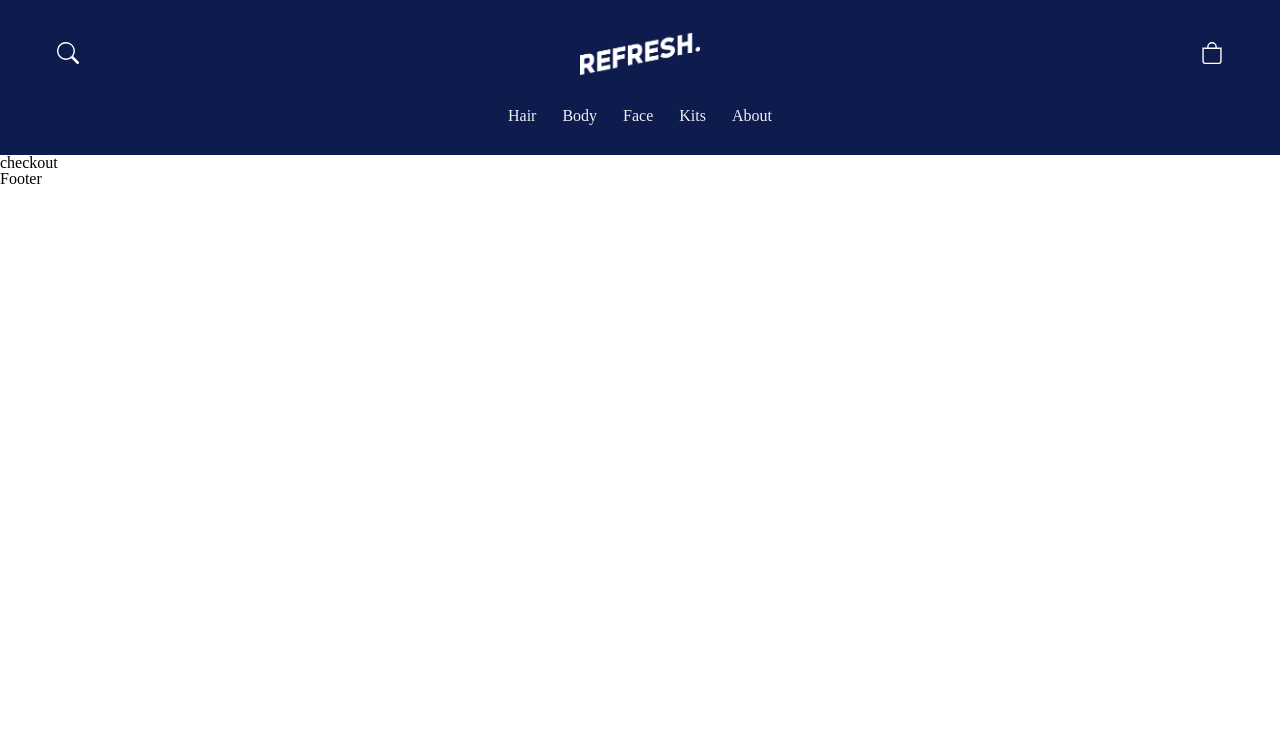
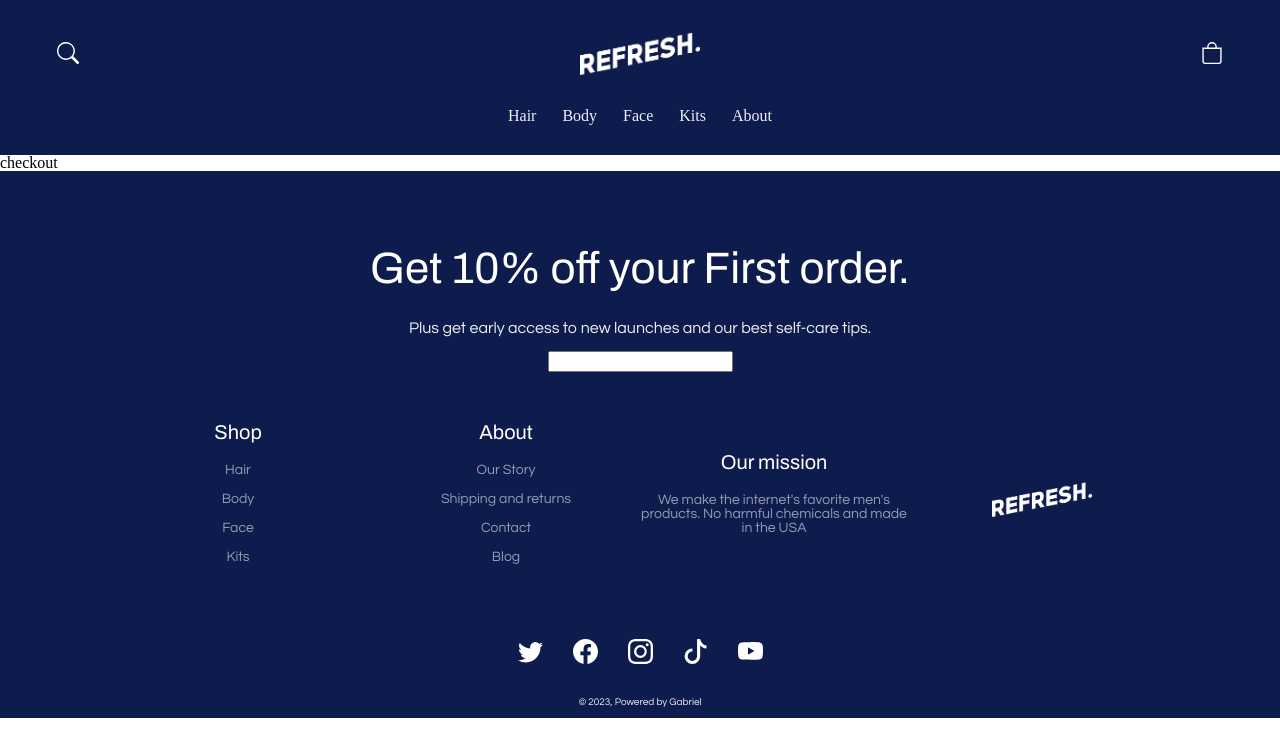
Before and after one commit to gabriel-victor933/projeto-ecommerce-front, a React (Vite) app: page /checkout in a window 1280 px wide. Shown: the top 756 px of the page. Built offline with nearby package versions, Linux system fonts and the light colour scheme.

Commit message:
feat: adding footer

```diff
--- a/src/App.jsx
+++ b/src/App.jsx
@@ -1,6 +1,7 @@
 import { BrowserRouter,Routes,Route } from "react-router-dom"
 import {Suspense, lazy} from "react"
 import Header from './components/Header'
+import Footer from './components/Footer'
 
 function App() {
 
@@ -9,7 +10,7 @@
     <Header />
     <Suspense fallback={<div>Loading...</div>}>
       <Routes>
-        <Route path="/" element={<div>initial</div>} />
+        <Route path="/" element={<div style={{height: "800px"}}>initial</div>} />
         <Route path="/hair" element={<div>hair</div>} />
         <Route path="/body" element={<div>body</div>} />
         <Route path="/face" element={<div>face</div>} />
@@ -19,7 +20,7 @@
         <Route path="/checkout" element={<div>checkout</div>} />
       </Routes>
       </Suspense>
-      <div>Footer</div>
+      <Footer />
     </BrowserRouter>
   )
 }
--- a/src/components/Footer.jsx
+++ b/src/components/Footer.jsx
@@ -1,7 +1,172 @@
 import React from 'react'
+import Section from "../style/Section"
+import { styled } from "styled-components"
+import img from "../assets/img/logo.avif"
+import {BsTwitter, BsFacebook, BsInstagram,BsTiktok,BsYoutube } from "react-icons/bs"
+import { IconContext } from 'react-icons'
+import { useNavigate } from 'react-router-dom'
 
 export default function Footer() {
+  const navigate = useNavigate()
   return (
-    <div>Footer</div>
+    <FooterSection>
+      <Top>
+        <h1>Get 10% off your First order.</h1>
+        <p>Plus get early access to new launches and our best self-care tips.</p>
+        <input />
+      </Top>
+      <Bottom>
+        <div>
+          <h2>Shop</h2>
+          <ul>
+            <li onClick={()=>navigate("/hair")}>Hair</li>
+            <li onClick={()=>navigate("/body")}>Body</li>
+            <li onClick={()=>navigate("/face")}>Face</li>
+            <li onClick={()=>navigate("/kits")}>Kits</li>
+          </ul>
+        </div>
+        <div>
+          <h2>About</h2>
+          <ul>
+            <li>Our Story</li>
+            <li>Shipping and returns</li>
+            <li>Contact</li>
+            <li>Blog</li>
+          </ul>
+        </div>
+        <div>
+          <h2>Our mission</h2>
+          <p>We make the internet's favorite men's products. No harmful chemicals and made in the USA</p>
+        </div>
+        <div>
+          <img src={img} alt="logo" />
+        </div>
+      </Bottom>
+      <div className="iconsdiv">
+      <IconContext.Provider value={{color: "#ffffff", size: "25px", className: "icons"}}>
+        <BsTwitter />
+        <BsFacebook />
+        <BsInstagram />
+        <BsTiktok />
+        <BsYoutube />
+      </IconContext.Provider>
+      </div>
+      <small>© 2023, Powered by <a href="https://github.com/gabriel-victor933">Gabriel</a></small>
+    </FooterSection>
   )
 }
+
+const FooterSection = styled(Section)`
+      background-color: var(--tertiary-color);
+      padding: 60px 52px;
+      padding-bottom: 10px;
+
+      .iconsdiv {
+        width: 100%;
+        text-align: center;
+
+        .icons {
+          margin: 0px 15px;
+        }
+      }
+
+      small {
+        display: inline-block;
+        margin-top: 30px;
+        width: 100%;
+        text-align: center;
+        font-family: var(--font-body);
+        font-size: 10px;
+        color: var(--primary-color);
+
+
+      }
+`
+const Bottom = styled.div`
+    width: 100%;
+    display: flex;
+    align-items: center;
+    justify-content: space-evenly;
+    padding: 10px 52px;
+    margin-bottom: 50px;
+
+
+
+    div{
+      width: 25%;
+      text-align: center;
+
+      h2 {
+          color: var(--secondary-color);
+          font-family: var(--font-header);
+          font-size: 20px;
+          margin-bottom: 21px;
+      }
+
+      li,p {
+          color: var(--primary-color);
+          font-family: var(--font-body);
+          font-size: 14px;
+          opacity: 0.6;
+          margin: 15px 0px;
+      }
+
+      li:hover{
+        text-decoration: underline;
+        opacity: 0.8;
+      }
+
+      img {
+        width: 100px;
+      }
+    }
+
+
+    @media (max-width: 750px){
+        flex-direction: column;
+        align-items: flex-start;
+
+        div {
+          text-align: left;
+          width: 100%;
+        }
+
+
+        div:last-child {
+          text-align: center;
+        }
+
+    }
+`
+
+const Top = styled.div`
+        display: flex;
+        flex-direction: column;
+        align-items: center;
+        margin-bottom: 40px;
+
+        h1 {
+        font-family: var(--font-header);
+        color: var(--secondary-color);
+        font-size: 44px;
+        margin: 15px 0px;
+      }
+
+      p {
+        font-family: var(--font-body);
+        font-size: 16px;
+        color: var(--primary-color);
+        margin: 15px 0px;
+      }
+
+      @media (max-width: 750px){
+
+        h1 {
+          font-size: 33px;
+        }
+
+        p{
+          font-size: 15px;
+        }
+      }
+`
--- a/src/components/Header.jsx
+++ b/src/components/Header.jsx
@@ -4,11 +4,13 @@
 import img from "../assets/img/logo.avif"
 import {BsSearch, BsBag, BsList} from "react-icons/bs"
 import { IconContext } from "react-icons"
-import { NavLink } from "react-router-dom"
+import { NavLink, useNavigate } from "react-router-dom"
 
 export default function Header() {
 
     const [isMobile,setIsMobile] = useState(window.innerWidth < 990)
+
+    const navigate = useNavigate()
 
     useEffect(() => {
         window.addEventListener("resize",windowChange)
@@ -29,17 +31,17 @@
   return (
     <HeaderSection>
         <IconContext.Provider value={{color:"white", size: "22px", className: "icons"}}>
-            {isMobile ? <MobileHeader /> : <DesktopHeader />}
+            {isMobile ? <MobileHeader navigate={navigate}/> : <DesktopHeader navigate={navigate}/>}
         </IconContext.Provider>
     </HeaderSection>
   )
 }
 
-function MobileHeader(){
+function MobileHeader({navigate}){
     return (
         <div className="mobile">
             <BsList />
-            <img src={img} alt="logo"/>
+            <img src={img} alt="logo"  onClick={() => navigate("/")}/>
             <div>
                 <BsSearch />
                 <BsBag />
@@ -48,12 +50,12 @@
     )
 }
 
-function DesktopHeader(){
+function DesktopHeader({navigate}){
     return (
         <div className="desktop">
             <div className="title">
                 <BsSearch />
-                <img src={img} alt="logo" />
+                <img src={img} alt="logo" onClick={() => navigate("/")}/>
                 <BsBag />
             </div>
             <div className="menu">
@@ -69,6 +71,8 @@
 
 const HeaderSection = styled(Section)`
     background-color: var(--tertiary-color);
+    position: fixed;
+    top: 0px;
 
     .desktop {
         padding: 15px 0px;
--- a/src/style/globalStyle.jsx
+++ b/src/style/globalStyle.jsx
@@ -15,6 +15,19 @@
         word-break: break-word;
     }
 
+    body {
+        padding-top: 155px;
+
+        @media (max-width: 990px){
+            padding-top: 80px;
+        }
+    }
+
+    a {
+          color: var(--primary-color);
+          text-decoration: none;
+    }
+
 `
 
 export default GlobalStyle
--- /dev/null
+++ b/src/style/inputStyle.jsx
@@ -0,0 +1,5 @@
+import {styled} from "styled-components"
+
+const Button = styled.button`
+    background-color: red;
+`
```
